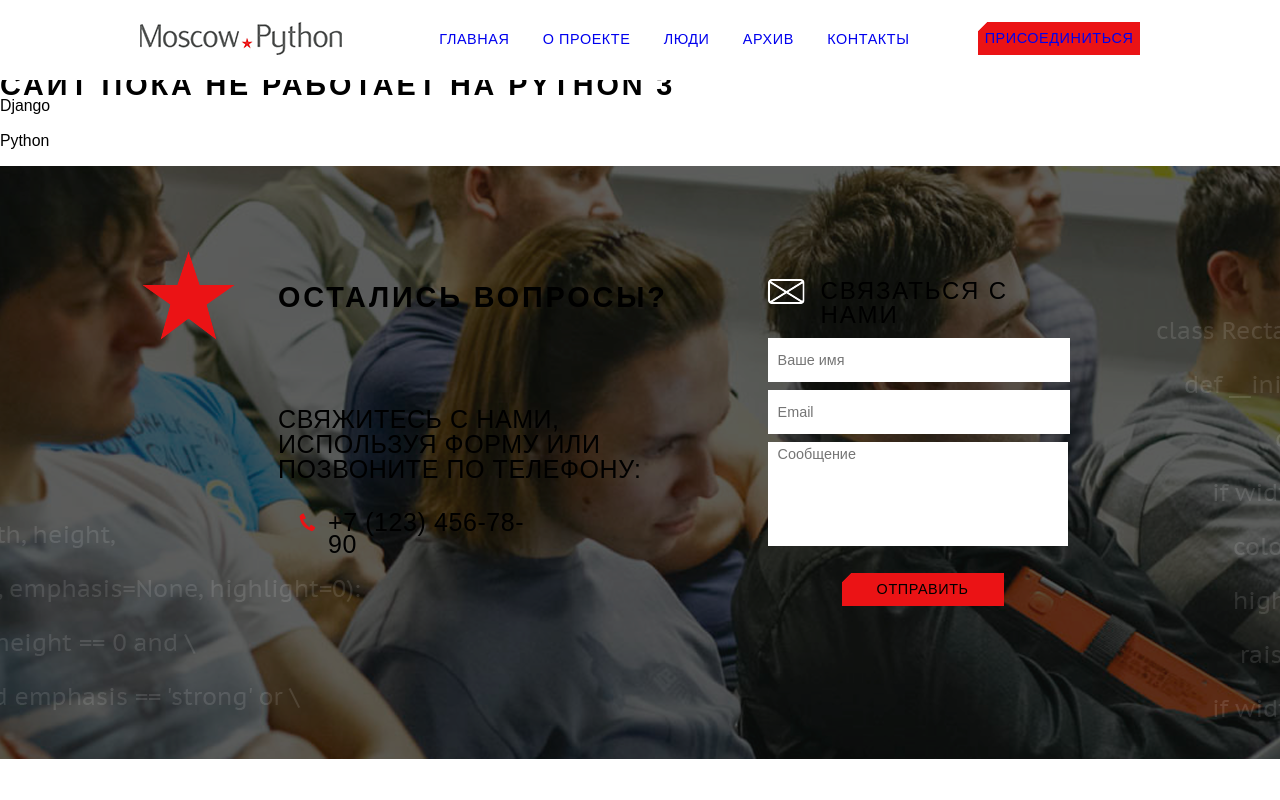
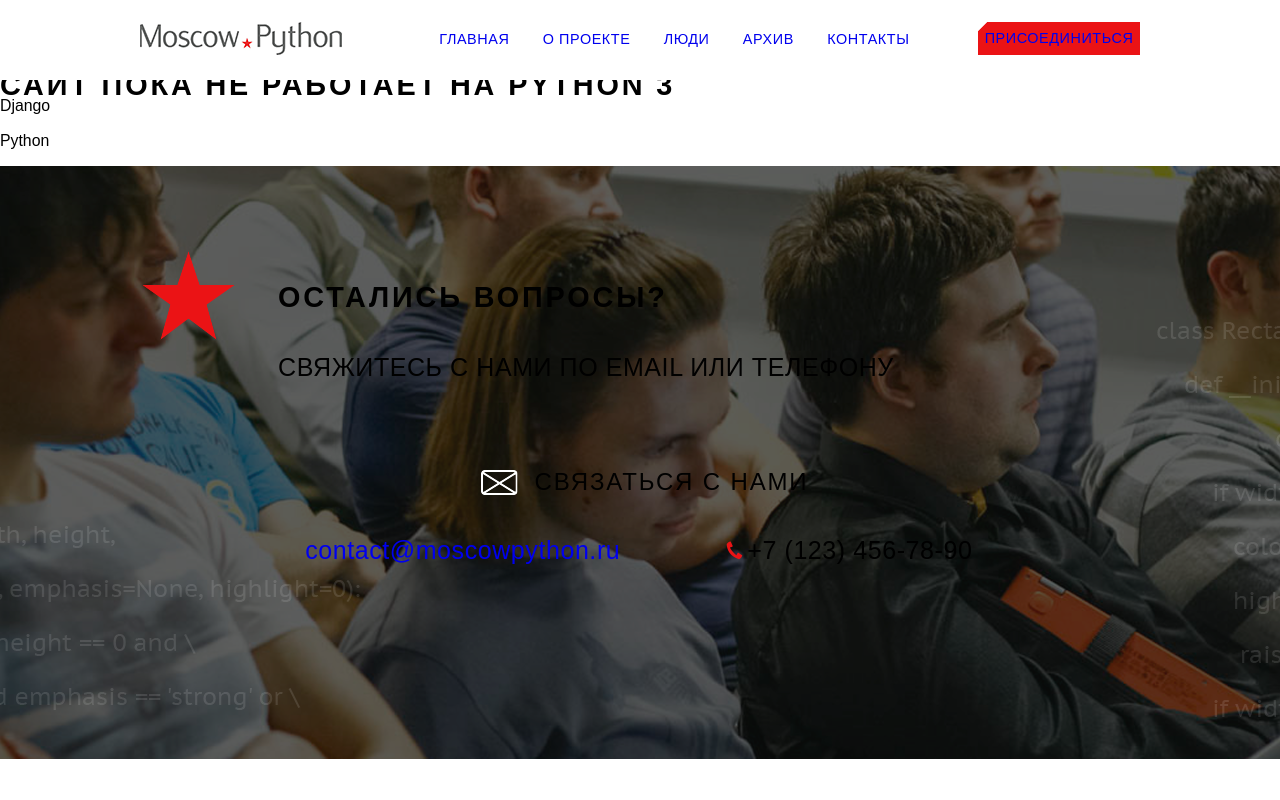
Before and after one commit to moscowpython/moscowpython, a Django app: template apps/meetup/templates/py3.html in a window 1280 px wide. Run offline with Django 3.2, Linux system fonts and the light colour scheme; the template is opened without the code that fills it, so the values that code supplies are empty.

Commit message:
Change contacts block

```diff
--- a/apps/meetup/templates/layout/layout.html
+++ b/apps/meetup/templates/layout/layout.html
@@ -28,23 +28,27 @@
         <div class="container">
             <div class="header">
                 <h1 class="heading"><span>Остались вопросы?</span></h1>
-                <div class="subheading">Свяжитесь с нами, используя форму или позвоните по телефону:</div>
-                <div class="phone">
-                    +7 (123) 456-78-90
-                </div>
-
+                <div class="subheading">Свяжитесь с нами по email или телефону</div>
             </div>
 
-            <div class="contact-form-block">
+            <div class="contact-form-block text-center">
                     <h3 class="title">Связаться с нами</h3>
-                    <form class="contact-form">
-                        <input type="text" placeholder="Ваше имя">
-                        <input type="email" placeholder="Email">
-                        <textarea placeholder="Сообщение"></textarea>
-                        <div class="text-center submit">
-                            <a class="btn btn-signup signup">Отправить</a>
+                    <div class="contacts">
+                        <div class="email">
+                            <a href="mailto:contact@moscowpython.ru">contact@moscowpython.ru</a>
                         </div>
-                    </form>
+                        <div class="phone">
+                            +7 (123) 456-78-90
+                        </div>
+                    </div>
+{#                    <form class="contact-form">#}
+{#                        <input type="text" placeholder="Ваше имя">#}
+{#                        <input type="email" placeholder="Email">#}
+{#                        <textarea placeholder="Сообщение"></textarea>#}
+{#                        <div class="text-center submit">#}
+{#                            <a class="btn btn-signup signup">Отправить</a>#}
+{#                        </div>#}
+{#                    </form>#}
                 </div>
         </div>
     </section>
--- a/assets/css/content/sections.css
+++ b/assets/css/content/sections.css
@@ -55,9 +55,9 @@
                     position: relative;
                     margin-right: 40px;
                     .speaker {
-                            text-align: right;
-                            line-height: 1em;
-                            font-size: 13px;
+                        text-align: right;
+                        line-height: 1em;
+                        font-size: 13px;
                         a {
                             color: $colorRed;
                         }
@@ -421,12 +421,11 @@
     min-height: 593px;
 
     .header {
-        display: inline-block;
         padding-top: 47px;
         .heading {
             color: $colorWhite;
             padding-top: 0;
-            width: 460px;
+            width: auto;
             @media screen and (max-width: $screen-md) {
                 width: auto;
             }
@@ -434,33 +433,20 @@
         .subheading {
             text-transform: uppercase;
             color: $colorWhite;
-            width: 380px;
             padding-left: 138px;
-            margin-top: 50px;
             font-size: 25px;
-            line-height: 25px;
-        }
-        .phone {
-            background-image: url(../images/phone.png);
-            background-position: 20px 15px;
-            background-repeat: no-repeat;
-            background-color: $colorBlackAlpha;
-            border-radius: 5px;
-            width: 220px;
-            padding: 15px 15px 15px 50px;
-            margin-top: 15px;
-            margin-left: 138px;
-            font-size: 25px;
-            color: $colorWhite;
+            @media screen and (max-width: $screen-md) {
+                padding-left: 10px;
+                margin: 45px 0;
+                line-height: normal;
+                text-align: center;
+            }
         }
     }
 
     .contact-form-block {
-        display: inline-block;
         background-color: $colorBlackAlpha;
         border-radius: 5px;
-        width: 320px;
-        min-height: 320px;
         padding: 15px;
         margin-top: 66px;
         .contact-form {
@@ -484,13 +470,40 @@
             letter-spacing: 0.077em;
             margin: 0 auto;
         }
+        .contacts {
+            margin: 15px auto;
+        }
+        .phone {
+            display: inline-block;
+            background-image: url(../images/phone.png);
+            background-repeat: no-repeat;
+            width: 230px;
+            padding-left: 20px;
+            font-size: 25px;
+            color: $colorWhite;
+            margin-left: 100px;
+            @media screen and (max-width: $screen-md) {
+                margin-left: 0px;
+            }
+        }
+        .email {
+            display: inline-block;
+            font-size: 25px;
+            color: $colorWhite;
+            height: 50px;
+            a {
+                color: $colorWhite;
+            }
+            @media screen and (max-width: $screen-md) {
+                font-size: 22px;
+            }
+        }
 
         @media screen and (max-width: $screen-md) {
             width: 100%;
             float: none;
 
-            min-height: 320px;
-            padding: 5px;
+            padding: 15px 5px;
             margin: 10px auto;
             text-align: center;
             input {
@@ -574,6 +587,21 @@
         min-height: 120px;
         padding: 15px;
         color: $colorWhite;
+        @media screen and (max-width: $screen-md) {
+            width: 100%;
+            float: none;
+
+            padding: 15px 5px;
+            margin: 10px auto;
+            text-align: center;
+            input {
+                margin: 4px auto;
+                height: 35px;
+                width: 90%;
+                max-width: 250px;
+                display: block;
+            }
+        }
         .event__registration {
             &-summary {
                 .event-date {
```
